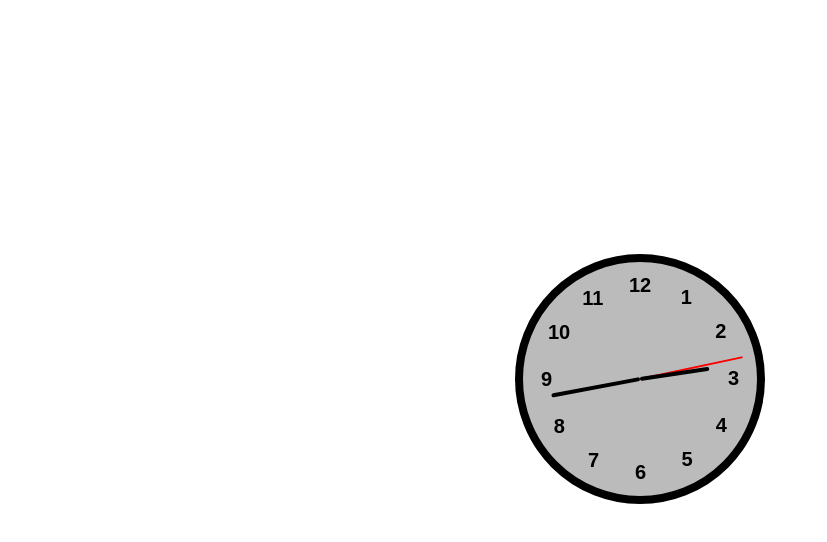
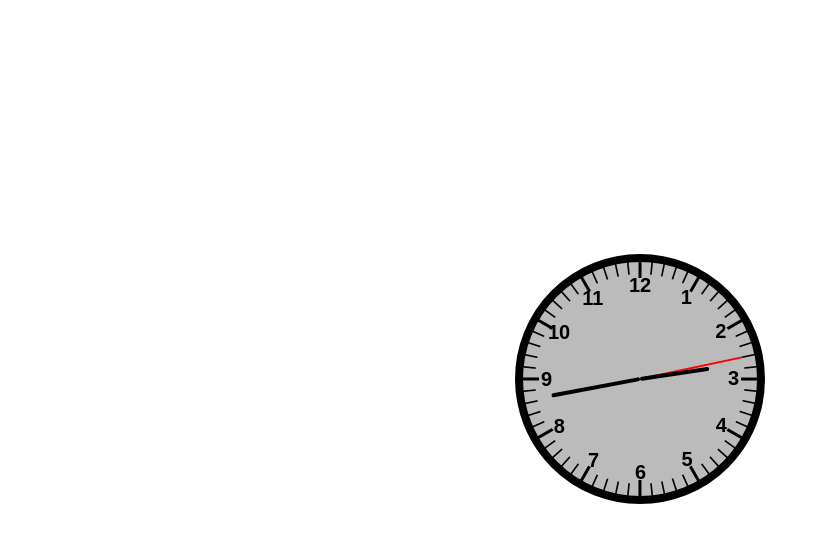
Before and after one commit to distilledMilk/clock, a plain HTML site: page index.html in a window 1280 px wide. Shown: the part 58-600 px from the top of the page, without its empty margins (0-827 px from the left). Drawn offline with Linux system fonts and the light colour scheme.

Commit message:
added minute and hour markers

```diff
--- a/index.html
+++ b/index.html
@@ -18,17 +18,77 @@
           <i></i>
         </div>
         <span style="--i: 1"><b>1</b></span>
+        <span id="min-hand" style="--i: 1"><h3>|</h3></span>
+        <span id="min" style="--i: 0.2">|</span>
+        <span id="min" style="--i: 0.4">|</span>
+        <span id="min" style="--i: 0.6">|</span>
+        <span id="min" style="--i: 0.8">|</span>
         <span style="--i: 2"><b>2</b></span>
+        <span id="min-hand" style="--i: 2"><h3>|</h3></span>
+        <span id="min" style="--i: 1.2">|</span>
+        <span id="min" style="--i: 1.4">|</span>
+        <span id="min" style="--i: 1.6">|</span>
+        <span id="min" style="--i: 1.8">|</span>
         <span style="--i: 3"><b>3</b></span>
+        <span id="min-hand" style="--i: 3"><h3>|</h3></span>
+        <span id="min" style="--i: 2.2">|</span>
+        <span id="min" style="--i: 2.4">|</span>
+        <span id="min" style="--i: 2.6">|</span>
+        <span id="min" style="--i: 2.8">|</span>
         <span style="--i: 4"><b>4</b></span>
+        <span id="min-hand" style="--i: 4"><h3>|</h3></span>
+        <span id="min" style="--i: 3.2">|</span>
+        <span id="min" style="--i: 3.4">|</span>
+        <span id="min" style="--i: 3.6">|</span>
+        <span id="min" style="--i: 3.8">|</span>
         <span style="--i: 5"><b>5</b></span>
+        <span id="min-hand" style="--i: 5"><h3>|</h3></span>
+        <span id="min" style="--i: 4.2">|</span>
+        <span id="min" style="--i: 4.4">|</span>
+        <span id="min" style="--i: 4.6">|</span>
+        <span id="min" style="--i: 4.8">|</span>
         <span style="--i: 6"><b>6</b></span>
+        <span id="min-hand" style="--i: 6"><h3>|</h3></span>
+        <span id="min" style="--i: 5.2">|</span>
+        <span id="min" style="--i: 5.4">|</span>
+        <span id="min" style="--i: 5.6">|</span>
+        <span id="min" style="--i: 5.8">|</span>
         <span style="--i: 7"><b>7</b></span>
+        <span id="min-hand" style="--i: 7"><h3>|</h3></span>
+        <span id="min" style="--i: 6.2">|</span>
+        <span id="min" style="--i: 6.4">|</span>
+        <span id="min" style="--i: 6.6">|</span>
+        <span id="min" style="--i: 6.8">|</span>
         <span style="--i: 8"><b>8</b></span>
+        <span id="min-hand" style="--i: 8"><h3>|</h3></span>
+        <span id="min" style="--i: 7.2">|</span>
+        <span id="min" style="--i: 7.4">|</span>
+        <span id="min" style="--i: 7.6">|</span>
+        <span id="min" style="--i: 7.8">|</span>
         <span style="--i: 9"><b>9</b></span>
+        <span id="min-hand" style="--i: 9"><h3>|</h3></span>
+        <span id="min" style="--i: 8.2">|</span>
+        <span id="min" style="--i: 8.4">|</span>
+        <span id="min" style="--i: 8.6">|</span>
+        <span id="min" style="--i: 8.8">|</span>
         <span style="--i: 10"><b>10</b></span>
+        <span id="min-hand" style="--i: 10"><h3>|</h3></span>
+        <span id="min" style="--i: 9.2">|</span>
+        <span id="min" style="--i: 9.4">|</span>
+        <span id="min" style="--i: 9.6">|</span>
+        <span id="min" style="--i: 9.8">|</span>
         <span style="--i: 11"><b>11</b></span>
+        <span id="min-hand" style="--i: 11"><h3>|</h3></span>
+        <span id="min" style="--i: 10.2">|</span>
+        <span id="min" style="--i: 10.4">|</span>
+        <span id="min" style="--i: 10.6">|</span>
+        <span id="min" style="--i: 10.8">|</span>
         <span style="--i: 12"><b>12</b></span>
+        <span id="min-hand" style="--i: 12"><h3>|</h3></span>
+        <span id="min" style="--i: 11.2">|</span>
+        <span id="min" style="--i: 11.4">|</span>
+        <span id="min" style="--i: 11.6">|</span>
+        <span id="min" style="--i: 11.8">|</span>
       </div>
     </div>
   </body>
--- a/styles.css
+++ b/styles.css
@@ -98,9 +98,9 @@ span, b{
 }
 
 #min{
-    inset: -6px;
+    inset: -10px;
 }
 
-#thick{
-    inset:-6px;
+#min-hand{
+    inset: -10px;
 }
```
